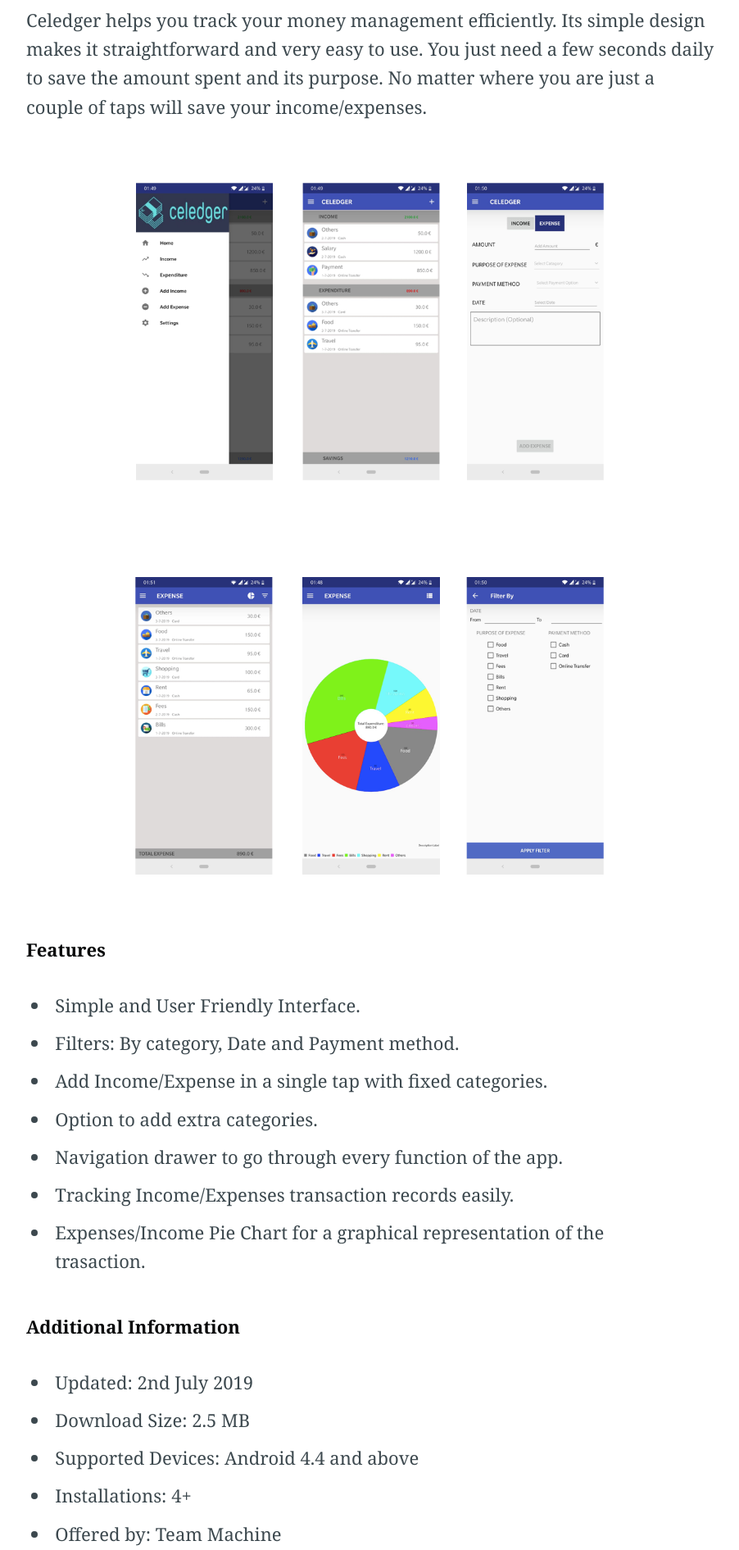
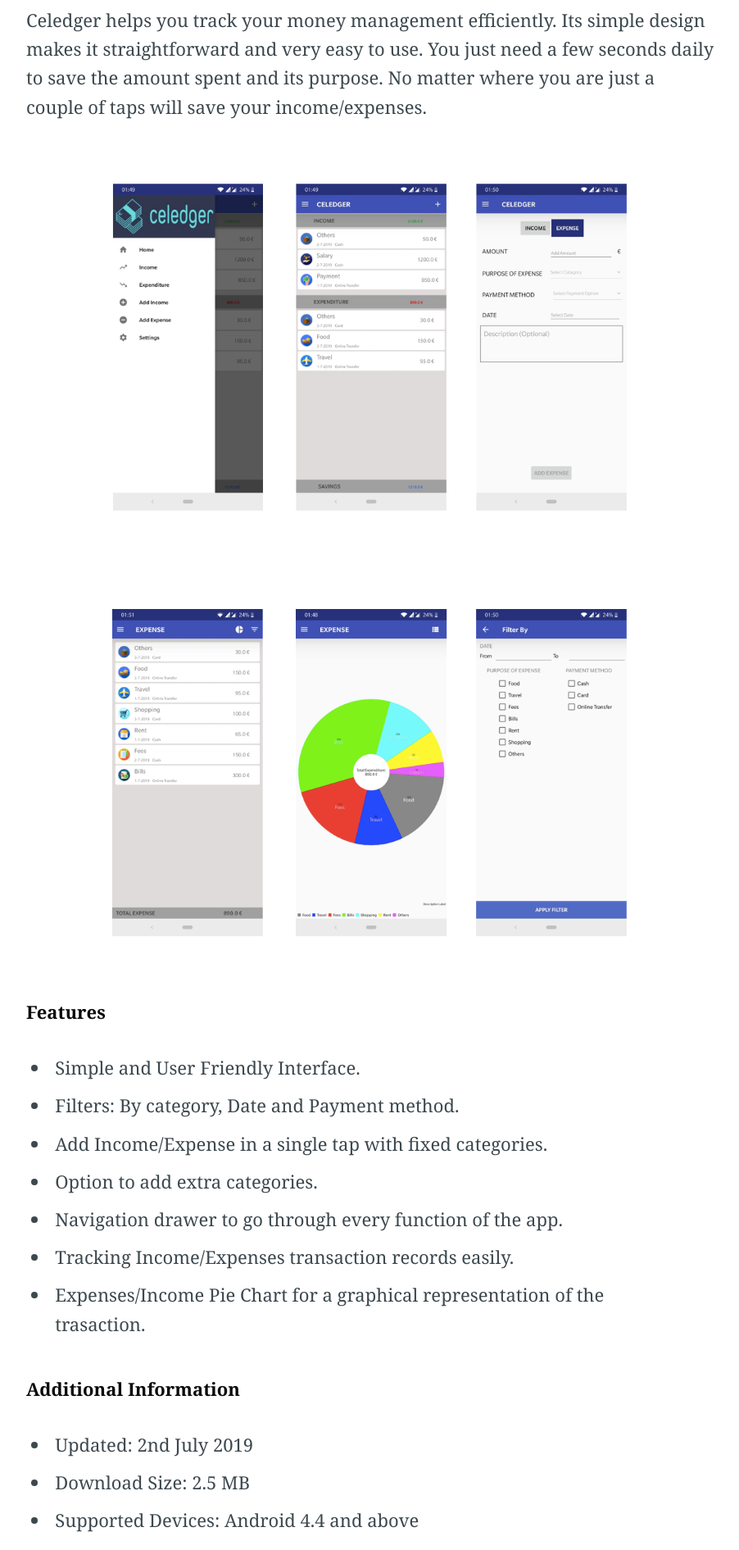
Before and after one commit to DBSE-teaching/isee2019-TeamMachine, a Jekyll site: the page built from docs/_posts/2019-07-03-Simulated-Play-Store-Entry.md, in a window 1280 px wide. Shown: the part 1361-3252 px from the top of the page at 82% size, without its empty margins (188-1090 px from the left). Built offline with Jekyll 4.4.1, drawn with Linux system fonts in a browser that asks for light colours; nearby versions of some CDN libraries; comment, search, counter and statistics services are not loaded.

Commit message:
Update 2019-07-03-Simulated-Play-Store-Entry.md

```diff
--- a/docs/_posts/2019-07-03-Simulated-Play-Store-Entry.md
+++ b/docs/_posts/2019-07-03-Simulated-Play-Store-Entry.md
@@ -18,9 +18,9 @@
 
 Celedger helps you track your money management efficiently. Its simple design makes it straightforward and very easy to use. You just need a few seconds daily to save the amount spent and its purpose. No matter where you are just a couple of taps will save your income/expenses.
 
-![Final1]({{site.baseurl}}/images/Final1.png "Final1"){:height="40%" width="70%"}
+![Final1]({{site.baseurl}}/images/Final1.png "Final1"){:height="44%" width="77%"}
 
-![Final2]({{site.baseurl}}/images/Final2.png "Final2"){:height="40%" width="70%"}
+![Final2]({{site.baseurl}}/images/Final2.png "Final2"){:height="44%" width="77%"}
 
 **Features**
 
```
